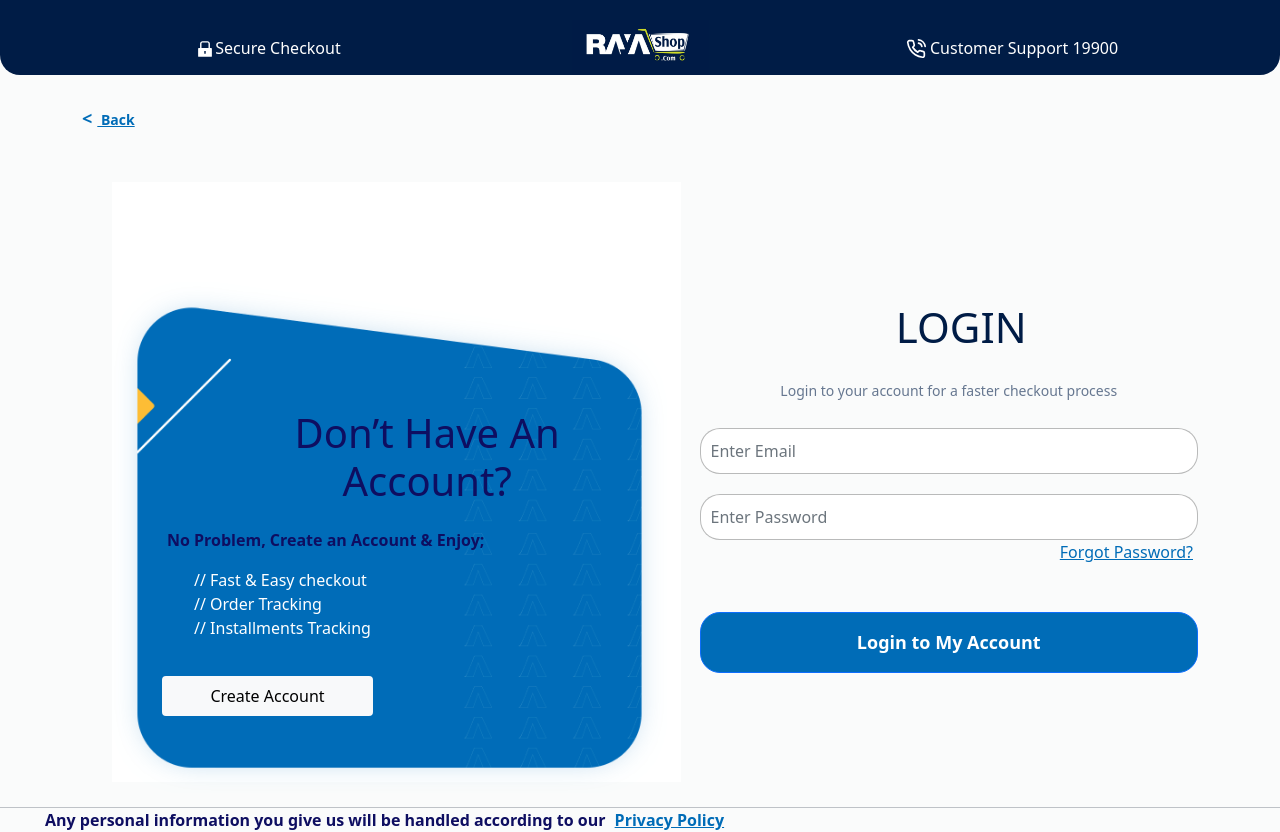
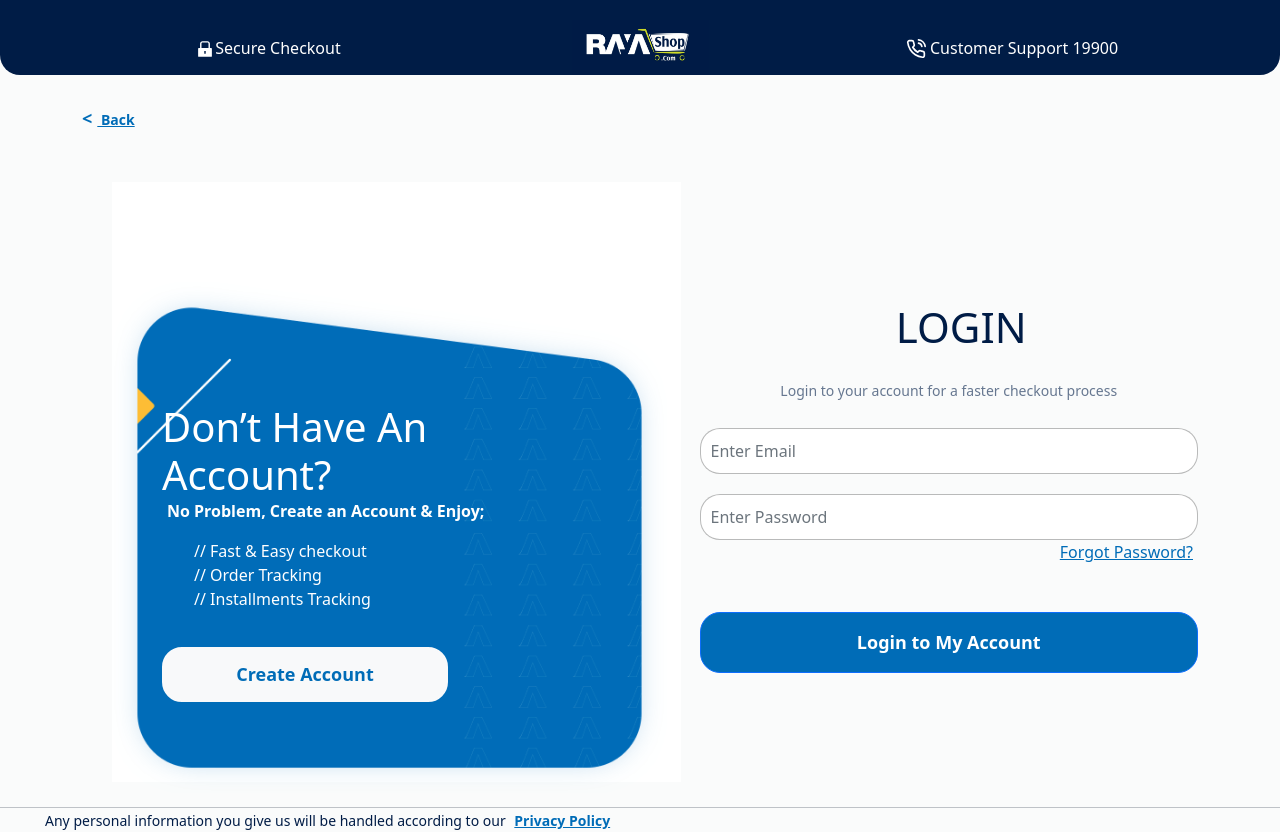
Before and after one commit to Ahmed-2020-98/RayaProjectV2, a React (Create React App) app: page /login in a window 1280 px wide. Built offline with nearby package versions, Linux system fonts and the light colour scheme.

Commit message:
feature Footer login

```diff
--- a/src/App.js
+++ b/src/App.js
@@ -37,9 +37,10 @@ function App() {
       <Router>
 
         <Switch>
-          <Route path="/login" exact component={Login} />
-          <Route path="/payinstallment" exact component={PayInstallment} />
-          <Route path="/storelocator" exact component={StoreLocator} />
+          <Route path="/login" component={Login} />
+          <Route path="/payinstallment"  component={PayInstallment} />
+          <Route path="/storelocator"  component={StoreLocator} />
+          <Route path="/cart"  component={Cart} />
           <Route path="/" exact component={Layout} />
         </Switch>
       </Router>
--- a/src/Footer/Footer.css
+++ b/src/Footer/Footer.css
@@ -23,12 +23,49 @@ color: #fff;
     font-size: 21px;
     color: #fff;
 
+
 }
 .footerUpper p{
-    color: #fff;
-    font-size: 14px;
+    color: #fff !important;
+    font-size: 14px !important;
+    font-weight: normal !important;
+    transition: all .2s ease-in-out;
+    position: relative;
 
 }
+.footerUpper p:hover::before{
+    content: '';
+    /* animation: name duration timing-function delay iteration-count direction fill-mode; */
+    animation: lineAnimation 1s;
+    width: 30%;
+    height: 2px;
+    background-color: #FDBC38;
+    position: absolute;
+    bottom: -5px;
+    left: 0px
+
+}
+/* .footerUpper p:hover::before{
+    @keyframes lineAnimation {
+        0%{
+            width: 0%;
+        }
+
+        50%{
+            width: 10%;
+        }
+
+        100%{
+            width: 30%;
+        }
+    }
+} */
+.footerUpper p:hover{
+     font-weight: 700 !important;
+
+    /* border-bottom: 2px solid #FDBC38 !important;  */
+}
+
 /* .footerUpper :nth-child(1){
 
 
--- a/src/Login/Login.css
+++ b/src/Login/Login.css
@@ -13,17 +13,20 @@
     color: #006CB7;
 }
 .content{
+    padding-top: 0px;
     display: grid;
     grid-template-columns: 1fr 1fr ;
 }
 
 .left , .right{
-    padding-top: 100px;
+    padding-top: 0px;
     height: 85vh;
 
 }
 .left{
     background: #ffffff;
+    margin-right: 39px;
+    margin-left: -23px;
 }
 .imgbg{
     background: url(../assets/login-illustration.png);
@@ -37,17 +40,29 @@
     color: #fff;
     padding-left: 50px;
 }
+.imgbg h1{
+    color: #fff;
+    margin: 0;
+    text-align: start;
+    padding-bottom: 0;
+    padding-top: 0;
+    padding-left: 0;
+}
+.imgbg p{
+    color: #fff;
+}
 .imgbg ul{
     list-style: none;
 }
 .button1{
-    margin-top: 20px;
-    width: 211px;
-    border-radius: 20px;
-    font-size: 18px;
-    color: #006CB7;
-    font-weight: 600;
-    padding: 10px 0;
+    margin-top: 20px !important;
+    width: 286px  !important;
+    height: 55px  !important;
+    border-radius: 20px !important;
+    font-size: 18px !important;
+    color: #006CB7 !important;
+    font-weight: 600 !important;
+    padding: 10px 0 !important;
 
 }
 .right{
@@ -92,3 +107,17 @@ margin-top: 8px;
 .link{
     text-align: right;
 }
+.footerLogin {
+
+}
+.footerLogin p{
+    font-size: 14px;
+    color: #001C46;
+    font-weight: normal;
+
+}
+.footerLogin a{
+    font-size: 14px;
+    font-weight: bold;
+    color: #006CB7;
+}
--- a/src/Login/Login.js
+++ b/src/Login/Login.js
@@ -11,7 +11,7 @@ export default function Login() {
       <div className='link3'><span>&lt;</span><Link to='/'> Back</Link></div>
             <div className='content '>
                 <div className='left'>
-                  <div className='imgbg d-flex'>
+                  <div className='imgbg'>
                     <h1>Don’t Have An <br/> Account?</h1>
                     <p>No Problem, Create an Account &amp; Enjoy;</p>
                     <ul>
@@ -38,7 +38,7 @@ export default function Login() {
         </div>
 
     </div>
-            <footer>
+            <footer className='footerLogin'>
               <p>Any personal information you give us will be handled according to our <a href=''>Privacy Policy</a></p>
 
             </footer>
--- a/src/Navbar/nav.js
+++ b/src/Navbar/nav.js
@@ -75,7 +75,7 @@ const Nav = () => {
 
                 <div className='col-5 d-flex justify-content-end align-items-center'>
                   <Link className='Login me-4' to='login'>Login or Register</Link>
-                  <a className='text-light ms-4 me-3' href='#'> <BsCart2 size={25}/> </a></div>
+                  <Link className='text-light ms-4 me-3' to='cart'> <BsCart2 size={25}/> </Link></div>
 
            </div>
 
```
